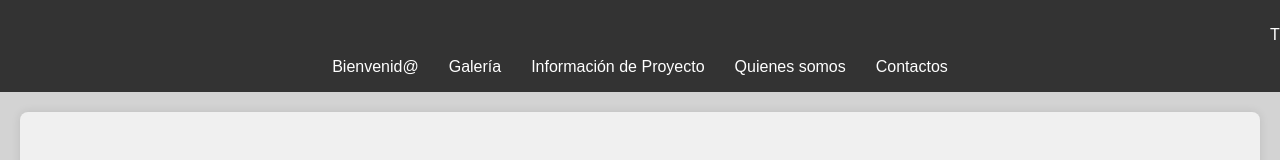
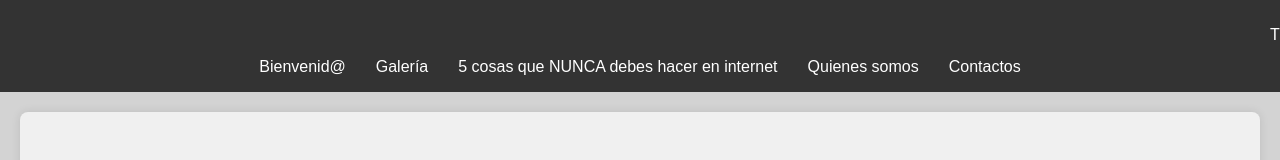
Before and after one commit to Lukyytaa/proyecto_info2, a plain HTML site: page index.html in a window 1280 px wide. Shown: the top 160 px of the page. Drawn offline with Linux system fonts and the light colour scheme.

Commit message:
index.html

```diff
--- a/index.html
+++ b/index.html
@@ -15,7 +15,7 @@
 <ul>
 <li><a href="carrusel.html">Bienvenid@</a></li>
 <li><a href="galeria.html">Galería</a></li>
-<li><a href="#">Información de Proyecto</a></li>
+<li><a href="contenido.html">5 cosas que NUNCA debes hacer en internet</a></li>
 <li><a href="#">Quienes somos</a></li>
 <li><a href="#">Contactos</a></li>
 </ul>
```
